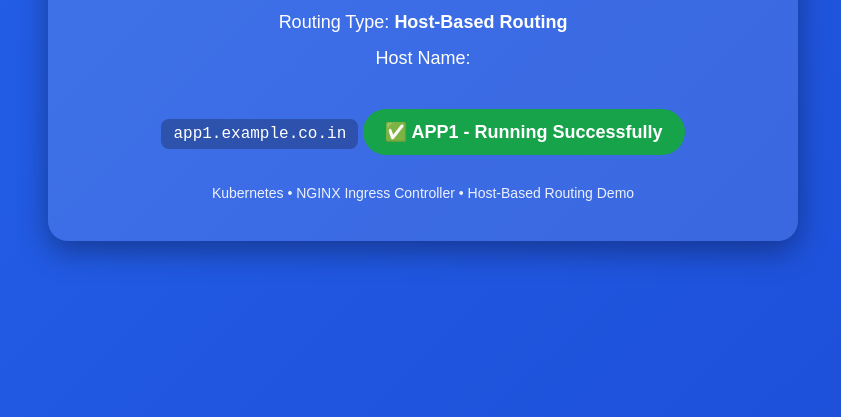
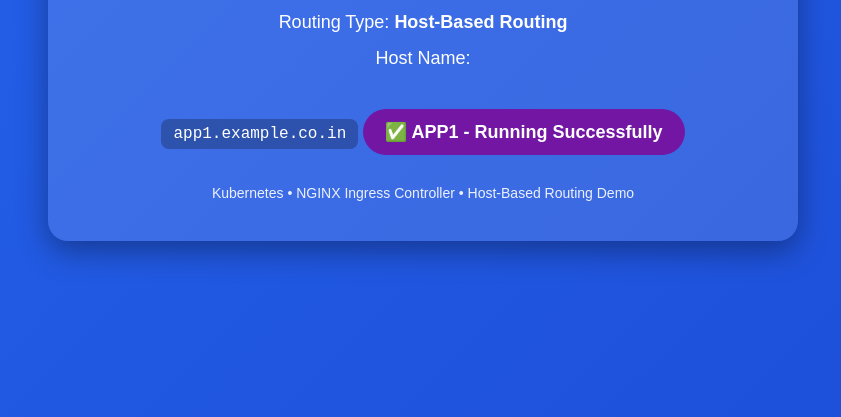
Before and after one commit to mehul-kubernetes/myexample-ingress-host-base-routing, a website: page App1/index.html in a window 1280 px wide. Shown: the part 383-800 px from the top of the page, without its empty margins (217-1058 px from the left). Drawn offline with Linux system fonts and the light colour scheme.

Commit message:
add host base routing files

```diff
--- a/App1/index.html
+++ b/App1/index.html
@@ -59,7 +59,7 @@
         .status {
             display: inline-block;
             margin-top: 25px;
-            background: #16A34A;
+            background: #7216a3;
             padding: 12px 22px;
             border-radius: 30px;
             font-weight: bold;
```
